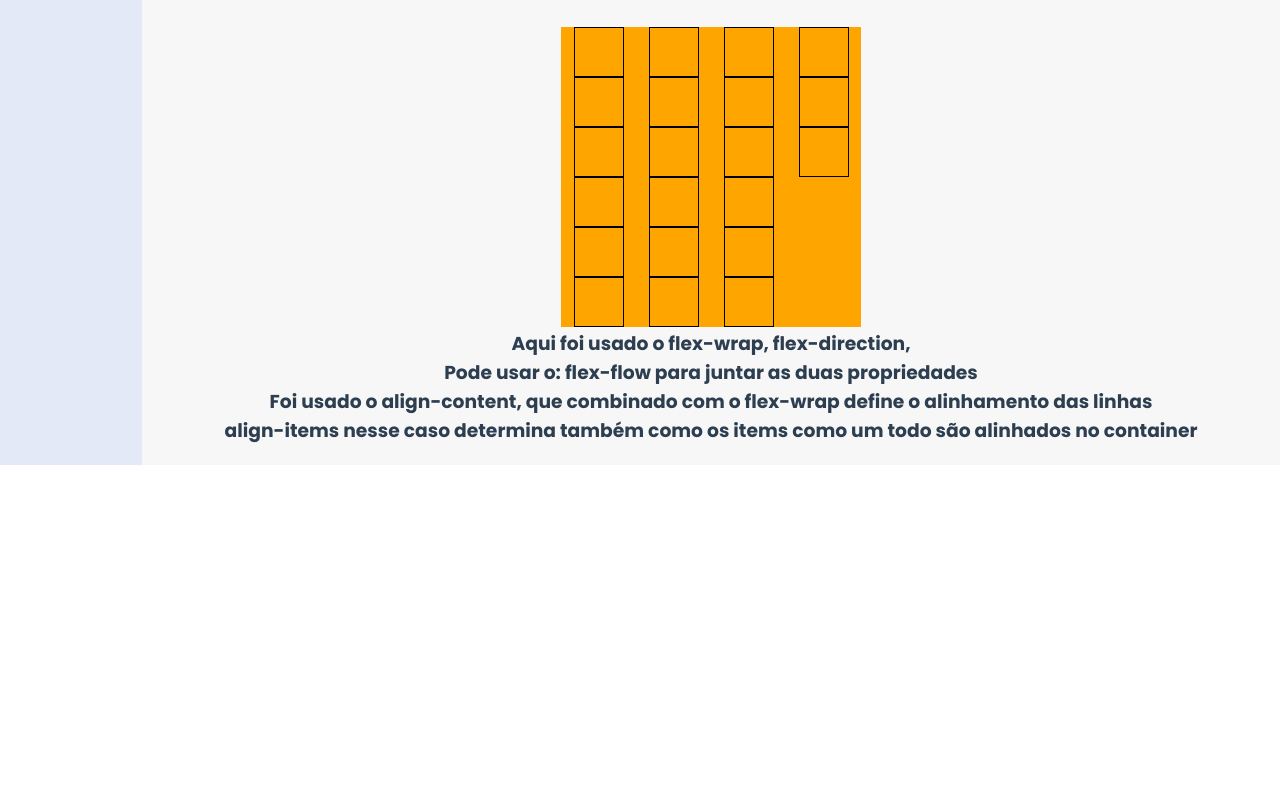
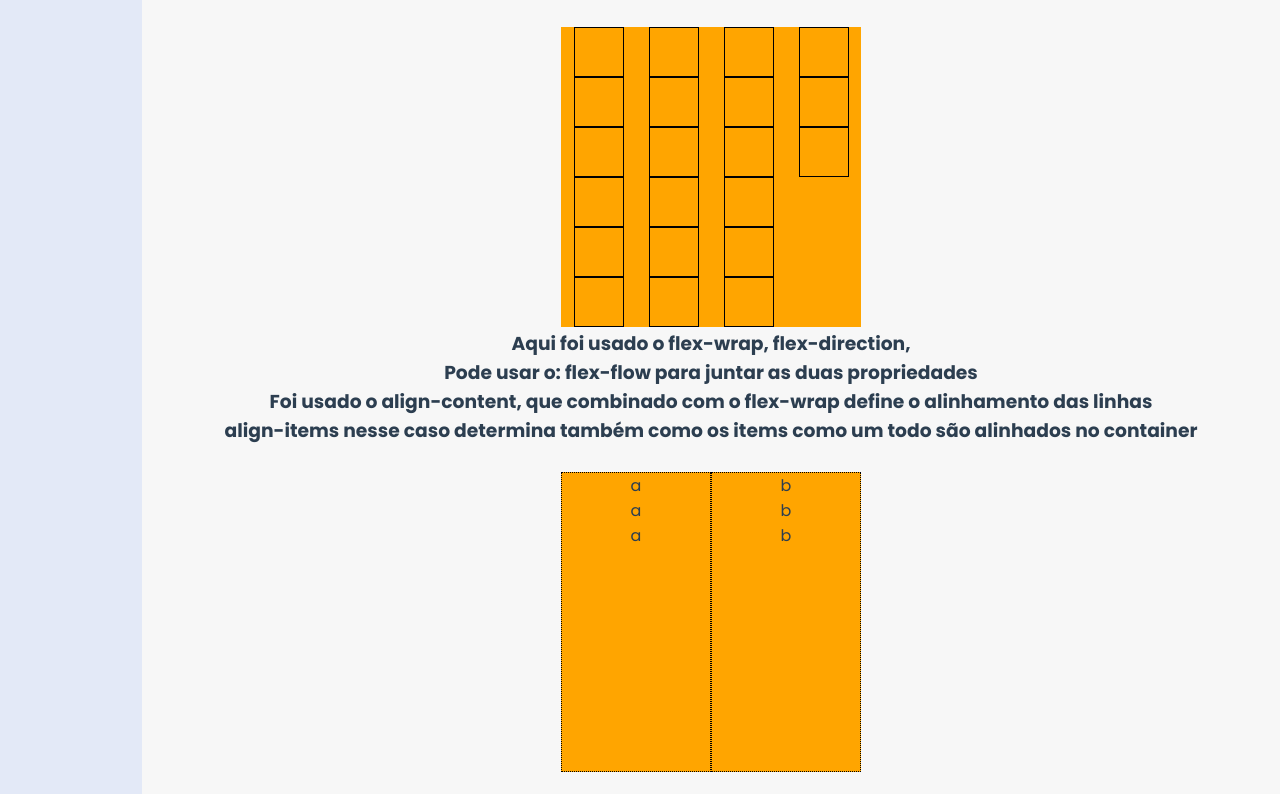
Before and after one commit to LeElima/components-page, a Vue app: page /estudocss in a window 1280 px wide. Shown: the part 929-1723 px from the top of the page. Before the commit the page ends 1394 px from the top, so only its background shows below. Built offline with nearby package versions, Linux system fonts and the light colour scheme.

Commit message:
Inicio de teste de layout

```diff
--- a/src/views/CssView.vue
+++ b/src/views/CssView.vue
@@ -98,8 +98,23 @@
         </div>
         <h3>Aqui foi usado o flex-wrap, flex-direction,</h3>
         <h3>Pode usar o: flex-flow para juntar as duas propriedades</h3>
-    <h3>Foi usado o align-content, que combinado com o flex-wrap define o alinhamento das linhas</h3>
-    <h3>align-items nesse caso determina também como os items como um todo são alinhados no container</h3>
+        <h3>Foi usado o align-content, que combinado com o flex-wrap define o alinhamento das linhas</h3>
+        <h3>align-items nesse caso determina também como os items como um todo são alinhados no container</h3>
+        <br />
+        <div class="linha">
+            <div class="quadrado_maior_teste">
+                <div class="coluna esquerda">
+                    <div>a</div>
+                    <div>a</div>
+                    <div>a</div>
+                </div>
+                <div class="coluna direita">
+                    <div>b</div>
+                    <div>b</div>
+                    <div>b</div>
+                </div>
+            </div>
+        </div>
     </div>
 
   </template>
@@ -130,6 +145,21 @@
     /*flex-flow: column wrap  */
     /* Pode usar tmb o align-content */
     align-content: space-around
+  }
+  .quadrado_maior_teste{
+    margin: 2px;
+    width: 300px;
+    height: 300px;
+    background-color: orange;
+    display: flex;
+    flex-direction: column;
+    flex-wrap: wrap;
+
+  }
+  .coluna{
+    border: 1px dotted black;
+    width: 50%;
+    height: 100%;
   }
   .qd{
     width: 50px;
```
